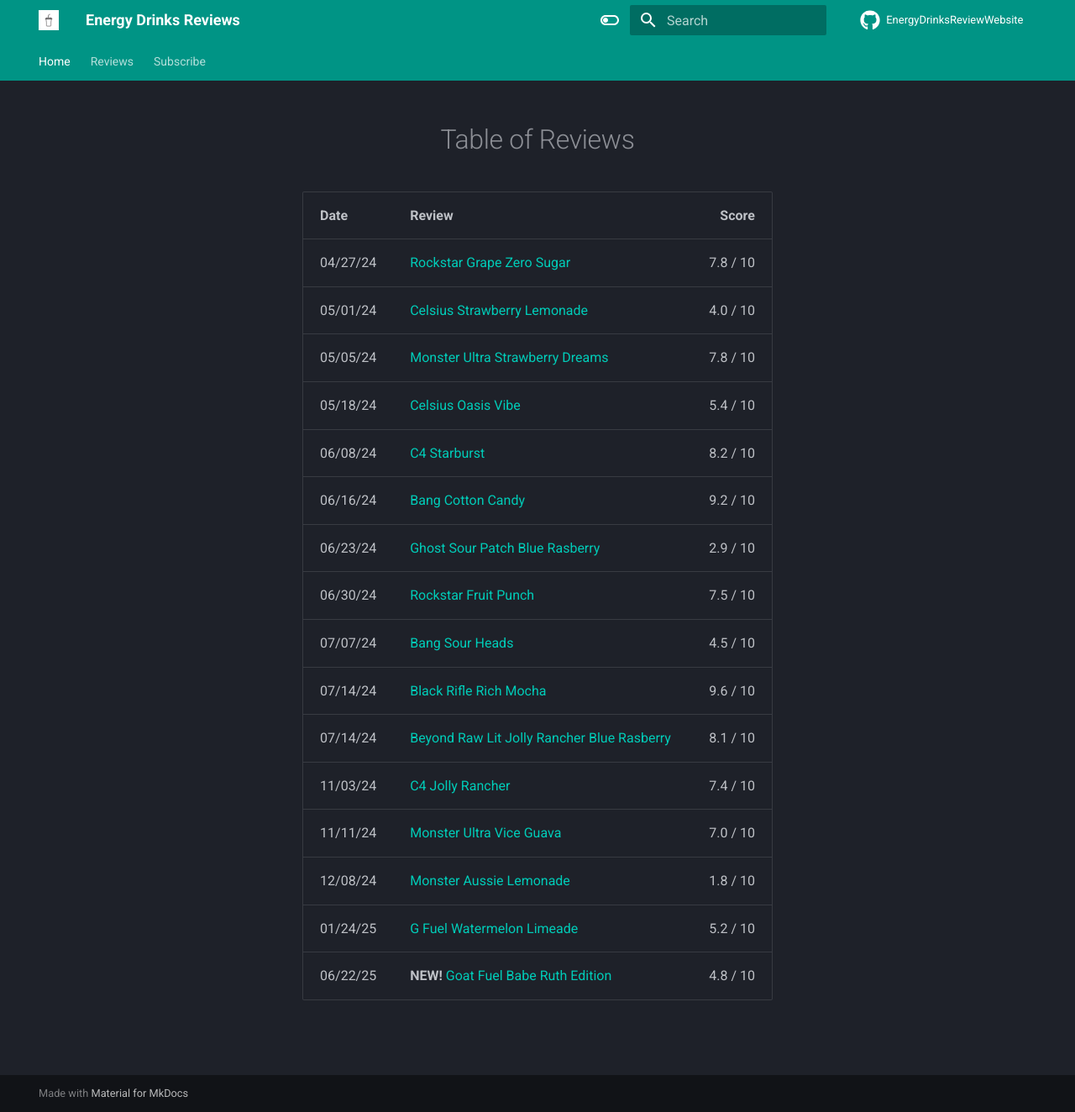
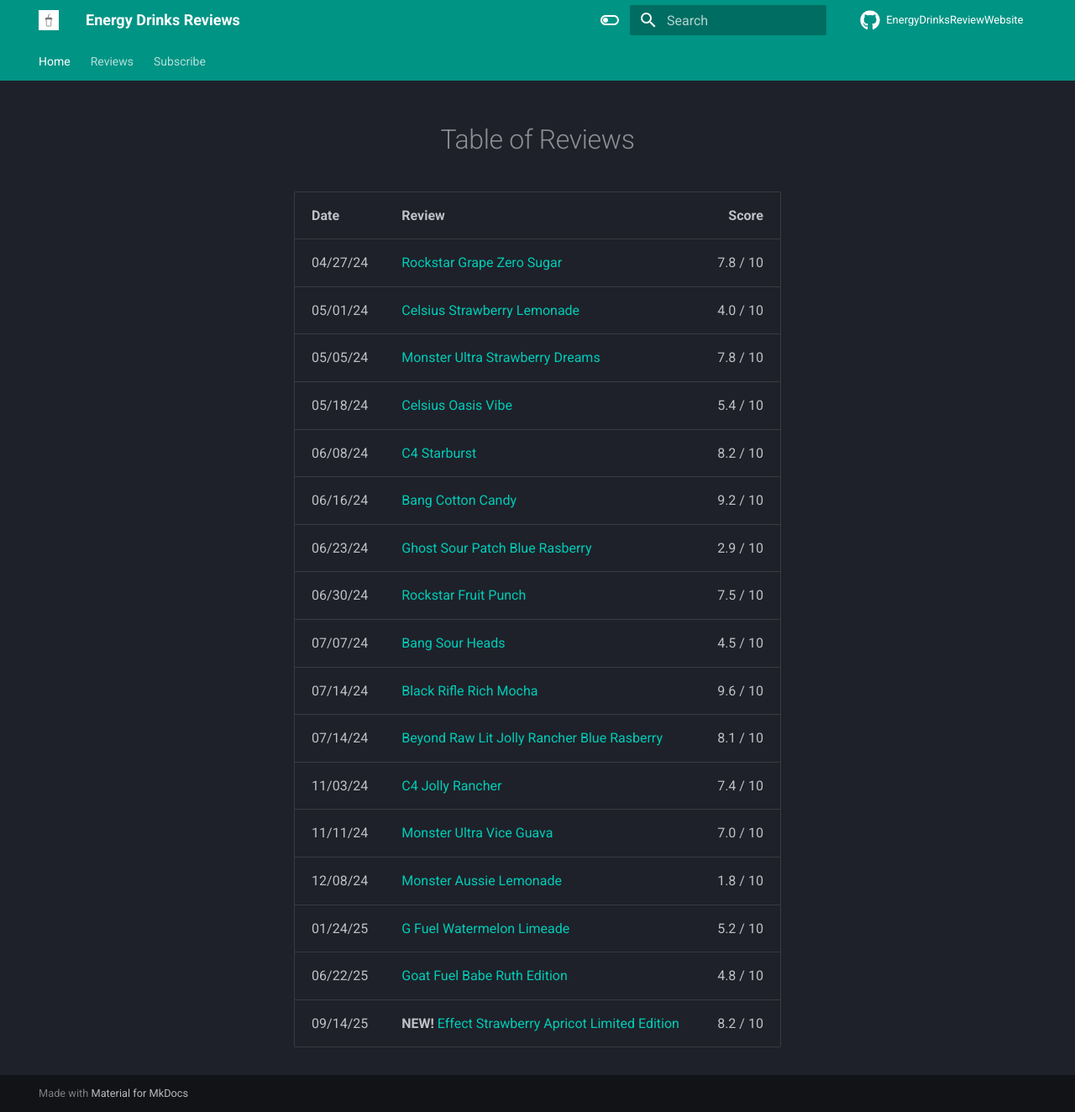
Before and after one commit to TheBrownKnight13/EnergyDrinksReviewsWebsite, an MkDocs documentation site: the page built from docs/index.md, in a window 1280 px wide and 1324 px high. Shown: the whole window at 84% size. Built offline with MkDocs 1.6.1 and Material for MkDocs 9.7.7, drawn with Linux system fonts in a browser that asks for light colours; comment, search, counter and statistics services are not loaded.

Commit message:
Update index.md

```diff
--- a/docs/index.md
+++ b/docs/index.md
@@ -23,4 +23,5 @@ hide:
 | 11/11/24 | [Monster Ultra Vice Guava](reviews/posts/monster_ultra_vice_guava.md)                                      | 7.0 / 10 |
 | 12/08/24 | [Monster Aussie Lemonade](reviews/posts/monster_aussie_lemonade.md)                                        | 1.8 / 10 |
 | 01/24/25 | [G Fuel Watermelon Limeade](reviews/posts/g_fuel_watermelon_limeade.md)                                    | 5.2 / 10 |
-| 06/22/25 | **NEW!** [Goat Fuel Babe Ruth Edition](reviews/posts/goat_fuel_babe_ruth_edition.md)                       | 4.8 / 10 |
+| 06/22/25 | [Goat Fuel Babe Ruth Edition](reviews/posts/goat_fuel_babe_ruth_edition.md)                       | 4.8 / 10 |
+| 09/14/25 | **NEW!** [Effect Strawberry Apricot Limited Edition](reviews/posts/effect_strawberry_apricot.md)                       | 8.2 / 10 |
```
